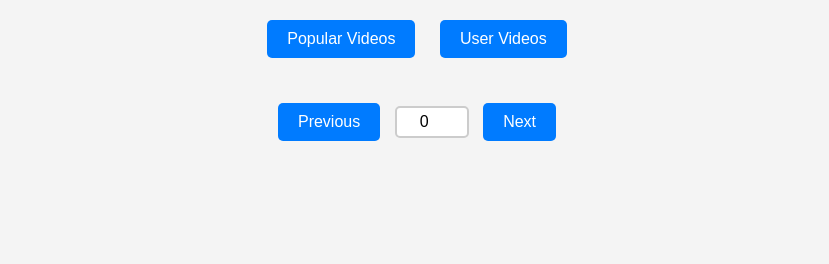
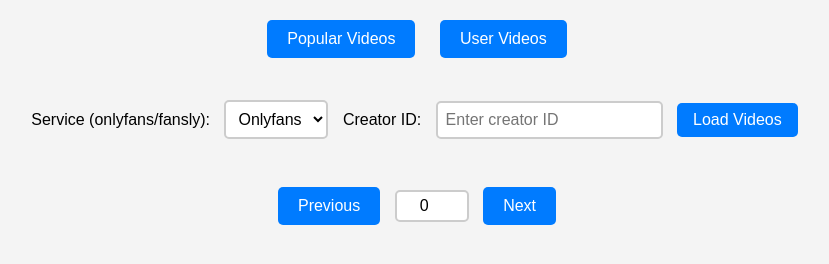
Before and after one commit to 69sussybussy/69sussybussy.github.io, a plain HTML site: page index.html in a window 1280 px wide. Shown: the whole page, without its empty margins (223-1052 px from the left). Drawn offline with Linux system fonts and the light colour scheme; no server answers.

Commit message:
Update index.html

```diff
--- a/index.html
+++ b/index.html
@@ -448,7 +448,6 @@
 		}
 
 		// Initial load
-		showSection('coomer');
 		fetchVideosCoomer(0);
 	</script>
 
```
